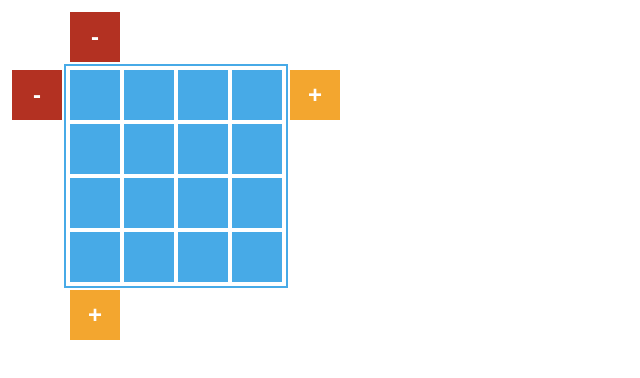
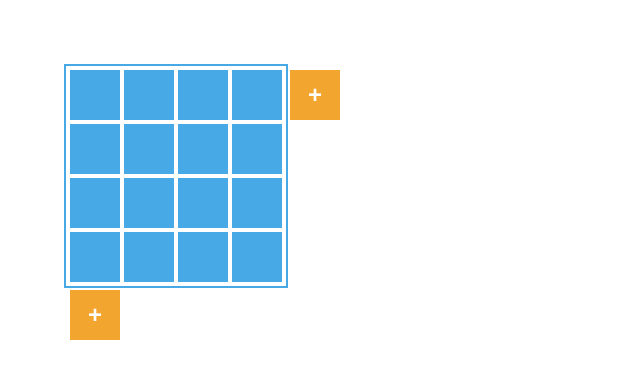
Before and after one commit to alina-bilanenko/dynamic_table_react, a React (Create React App) app: page / in a window 1280 px wide. Shown: the top 378 px of the page, without its empty margins (0-640 px from the left). Built offline with nearby package versions, Linux system fonts and the light colour scheme.

Commit message:
bag fixed

```diff
--- a/src/components/App.js
+++ b/src/components/App.js
@@ -11,8 +11,8 @@ class App extends Component {
     this.state = {
       table: [],
       index: {
-        rowInd: 0,
-        columnInd: 0
+        currentRowInd: 0,
+        currentColumnInd: 0
       },
       visibility: {
         rowShow: false,
@@ -32,29 +32,39 @@ class App extends Component {
   }
 
   buttonAddRow = () => {
-    let tableArr = [...this.state.table, Array(this.state.table[0].length).fill(null)];
 
-    this.setState({table: [...tableArr]});
+    this.setState(({ table: prevTable }) => {
+      const tableArr = [...prevTable, Array(prevTable[0].length).fill(null)];
+      return {table: [...tableArr]}
+    });
   };
 
   buttonAddColumn = () => {
-    let tableArr = this.state.table.map((item) => {
-      return [...item, null]
+
+    this.setState(({ table: prevTable }) => {
+      const tableArr = prevTable.map((item) => {
+        return [...item, null]
+      });
+      return {table: [...tableArr]}
     });
-
-    this.setState({table: [...tableArr]});
   };
 
   buttonRemoveRow = () => {
-    let { table, index } = this.state;
 
-    if (table.length <= 1) return;
+    this.setState((prevState) => {
+      const {
+        table: prevTable,
+        index: {
+          currentRowInd: prevCurrentRowInd,
+          currentColumnInd: prevCurrentColumnInd
+        }} = prevState;
 
-    let tableArr = table.filter((item, i) => {
-      return i !== index.rowInd;
-    });
+      if (prevTable.length <= 1) return prevState;
 
-    this.setState(({ index: { rowInd: prevRowInd, columnInd: prevColumnInd }}) => {
+      const tableArr = prevTable.filter((item, i) => {
+        return i !== prevCurrentRowInd;
+      });
+
       return {
         table: [...tableArr],
         visibility: {
@@ -62,51 +72,76 @@ class App extends Component {
           columnShow: false
         },
         index: {
-          rowInd: (tableArr.length === prevRowInd) ? prevRowInd - 1 : prevRowInd,
-          columnInd: prevColumnInd
+          currentRowInd:
+            (tableArr.length === prevCurrentRowInd)
+              ? prevCurrentRowInd - 1
+              : prevCurrentRowInd,
+          currentColumnInd: prevCurrentColumnInd
         }
       }
     })
   };
 
   buttonRemoveColumn = () => {
-    let { table, index } = this.state;
 
-    if(table[0].length <= 1) return;
+    this.setState((prevState) => {
 
-    let tableMass = table.map((item) => {
-      return item.filter((el, j) => {
-        return j !== index.columnInd;
-      })
-    });
+      const {
+        table: prevTable,
+        index: {
+          currentRowInd: prevCurrentRowInd,
+          currentColumnInd: prevCurrentColumnInd
+        }} = prevState;
 
-    this.setState(({ index: { rowInd: prevRowInd, columnInd: prevColumnInd }}) => {
+      if(prevTable[0].length <= 1) return prevState;
+
+      const tableArr = prevTable.map((item) => {
+        return item.filter((el, j) => {
+          return j !== prevCurrentColumnInd;
+        })
+      });
+
       return {
-        table: [...tableMass],
+        table: [...tableArr],
         visibility: {
           rowShow: false,
-          columnShow: (tableMass[0].length > 1)
+          columnShow: (tableArr[0].length > 1)
         },
         index: {
-          rowInd: prevRowInd,
-          columnInd: (tableMass[0].length === prevColumnInd) ? prevColumnInd - 1 : prevColumnInd
+          currentRowInd: prevCurrentRowInd,
+          currentColumnInd:
+            (tableArr[0].length === prevCurrentColumnInd)
+              ? prevCurrentColumnInd - 1
+              : prevCurrentColumnInd
         }
       }
     })
   };
 
   mouseOver = (e) => {
-    let event = e.target;
-    let newRowIndex = event.parentElement.rowIndex;
-    let newColumnIndex = event.cellIndex;
+    const event = e.target;
+    const newRowIndex = event.parentElement.rowIndex;
+    const newColumnIndex = event.cellIndex;
 
     if(newRowIndex == null || newColumnIndex == null) return;
 
-    this.setState(({ index: { rowInd: prevRowInd, column: prevColumnInd }, table: prevTable }) => {
+    this.setState(({
+                     index: {
+                       currentRowInd: prevCurrentRowInd,
+                       currentColumnInd: prevCurrentColumnInd
+                     },
+                     table: prevTable
+                   }) => {
       return {
         index: {
-          rowInd: (newRowIndex === prevRowInd)? prevRowInd : newRowIndex,
-          columnInd: (newColumnIndex === prevColumnInd)? prevColumnInd : newColumnIndex
+          currentRowInd:
+            (newRowIndex === prevCurrentRowInd)
+              ? prevCurrentRowInd
+              : newRowIndex,
+          currentColumnInd:
+            (newColumnIndex === prevCurrentColumnInd)
+              ? prevCurrentColumnInd
+              : newColumnIndex
         },
         visibility: {
           rowShow: (prevTable.length > 1),
--- a/src/components/Button.js
+++ b/src/components/Button.js
@@ -1,10 +1,10 @@
-import React, { Fragment } from 'react'
+import React, {Fragment} from 'react'
 import PropTypes from 'prop-types'
 
 export const Button = ({
                          index: {
-                           rowInd,
-                           columnInd
+                           currentRowInd,
+                           currentColumnInd
                          },
                          visibility: {
                            rowShow,
@@ -17,12 +17,11 @@ export const Button = ({
                          buttonRemoveColumn
                        }) => {
 
-  const rowPosition = (rowInd + 1) * (cellSize + 4);
-  const columnPosition = (columnInd + 1) * (cellSize + 4);
-
+  const rowPosition = (currentRowInd + 1) * (cellSize + 4);
+  const columnPosition = (currentColumnInd + 1) * (cellSize + 4);
   return (
     <Fragment>
-      <button className='addRow'
+      <button className='add-row'
               style={{
                 width: cellSize,
                 height: cellSize,
@@ -32,7 +31,7 @@ export const Button = ({
       >
         +
       </button>
-      <button className='addColumn'
+      <button className='add-column'
               style={{
                 width: cellSize,
                 height: cellSize,
@@ -42,7 +41,7 @@ export const Button = ({
       >
         +
       </button>
-      <button className={[rowShow? 'visibility': '', 'removeRow'].join(' ')}
+      <button className={[rowShow? 'visibility': '', 'remove-row'].join(' ')}
               style={{
                 width: cellSize,
                 height: cellSize,
@@ -52,7 +51,7 @@ export const Button = ({
       >
         -
       </button>
-      <button className={[columnShow? 'visibility': '', 'removeColumn'].join(' ')}
+      <button className={[columnShow? 'visibility': '', 'remove-column'].join(' ')}
               style={{
                 width: cellSize,
                 height: cellSize,
@@ -67,8 +66,8 @@ export const Button = ({
 };
 
 Button.propTypes = {
-  rowInd: PropTypes.number,
-  columnInd: PropTypes.number,
+  currentRowInd: PropTypes.number,
+  currentColumnInd: PropTypes.number,
   rowShow: PropTypes.bool,
   columnShow: PropTypes.bool,
   buttonAddRow: PropTypes.func,
--- a/src/index.css
+++ b/src/index.css
@@ -38,60 +38,60 @@ button {
   box-sizing: content-box;
 }
 
-.button:focus {
+button:focus {
   outline: none;
 }
 
-.addRow,
-.addColumn {
+.add-row,
+.add-column {
   background-color: #f3a62f;
 }
 
-.addRow {
+.add-row {
   margin-left: 8px;
 }
 
-.addColumn {
+.add-column {
   right: 0;
   margin-top: 8px;
 }
 
-.addRow:hover,
-.addColumn:hover {
+.add-row:hover,
+.add-column:hover {
   background-color: #f6c052;
 }
 
-.removeRow,
-.removeColumn {
+.remove-row,
+.remove-column {
   background-color: #b33122;
-  visibility: visible;
-  opacity: 1;
+  visibility: hidden;
+  opacity: 0;
   transition: all 0.3s ease-in-out;
 }
 
-.removeRow {
+.remove-row {
   left: 0;
   margin-top: 4px;
 }
 
-.removeColumn {
+.remove-column {
   top: 0;
   margin-left: 4px;
 }
 
-.removeRow:hover,
-.removeColumn:hover {
+.remove-row:hover,
+.remove-column:hover {
   background-color: #ca4c49;
 }
 
-.removeRow.visibility:hover,
-.removeColumn.visibility:hover {
+.remove-row.visibility:hover,
+.remove-column.visibility:hover {
   opacity: 1;
   visibility: visible;
 }
 
-.table:hover ~ .removeRow.visibility,
-.table:hover ~ .removeColumn.visibility {
+.table:hover ~ .remove-row.visibility,
+.table:hover ~ .remove-column.visibility {
   opacity: 1;
   visibility: visible;
 }
```
Also changed, not shown: src/components/DynamicTable.js (+4 -4 lines).
